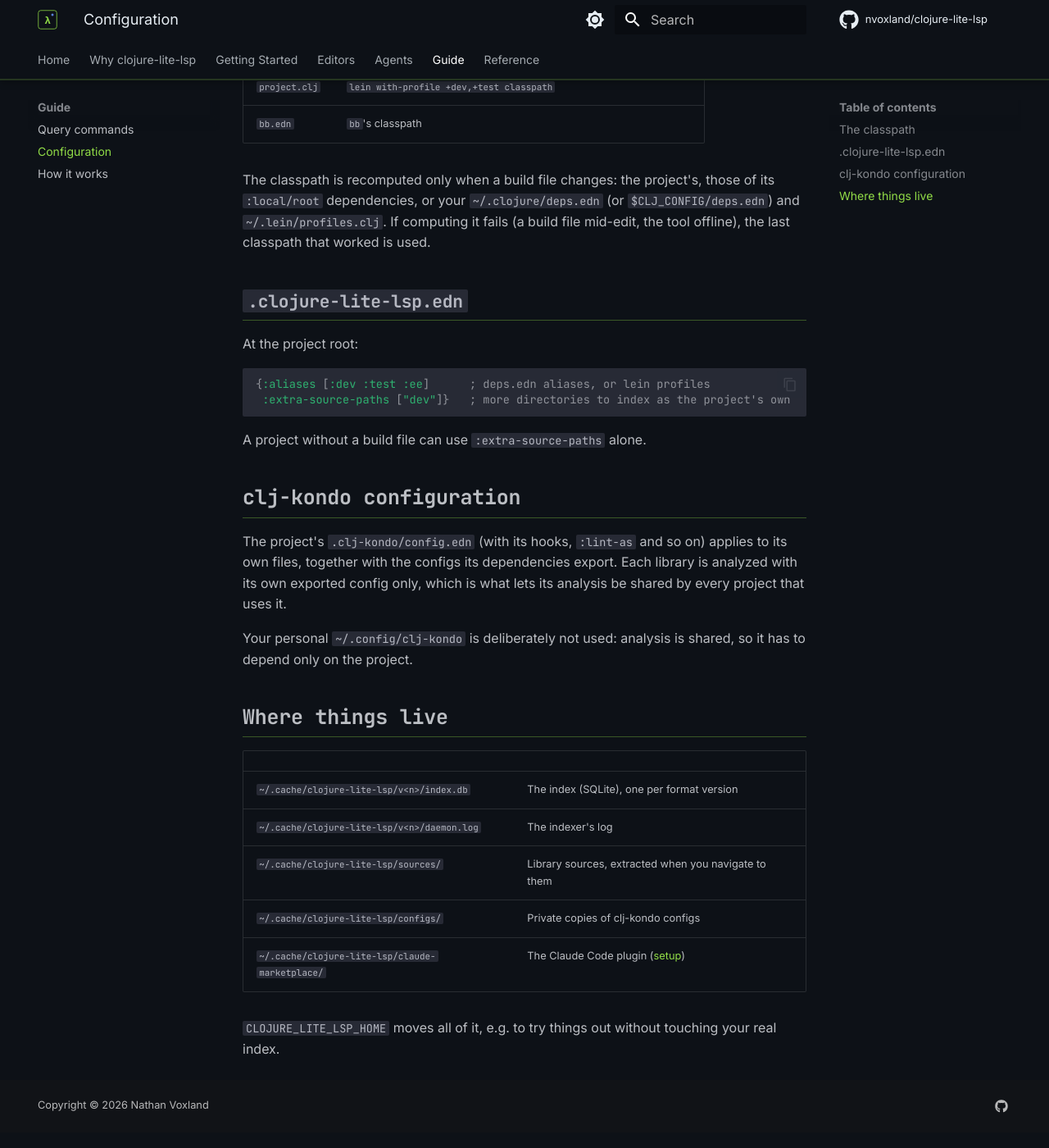
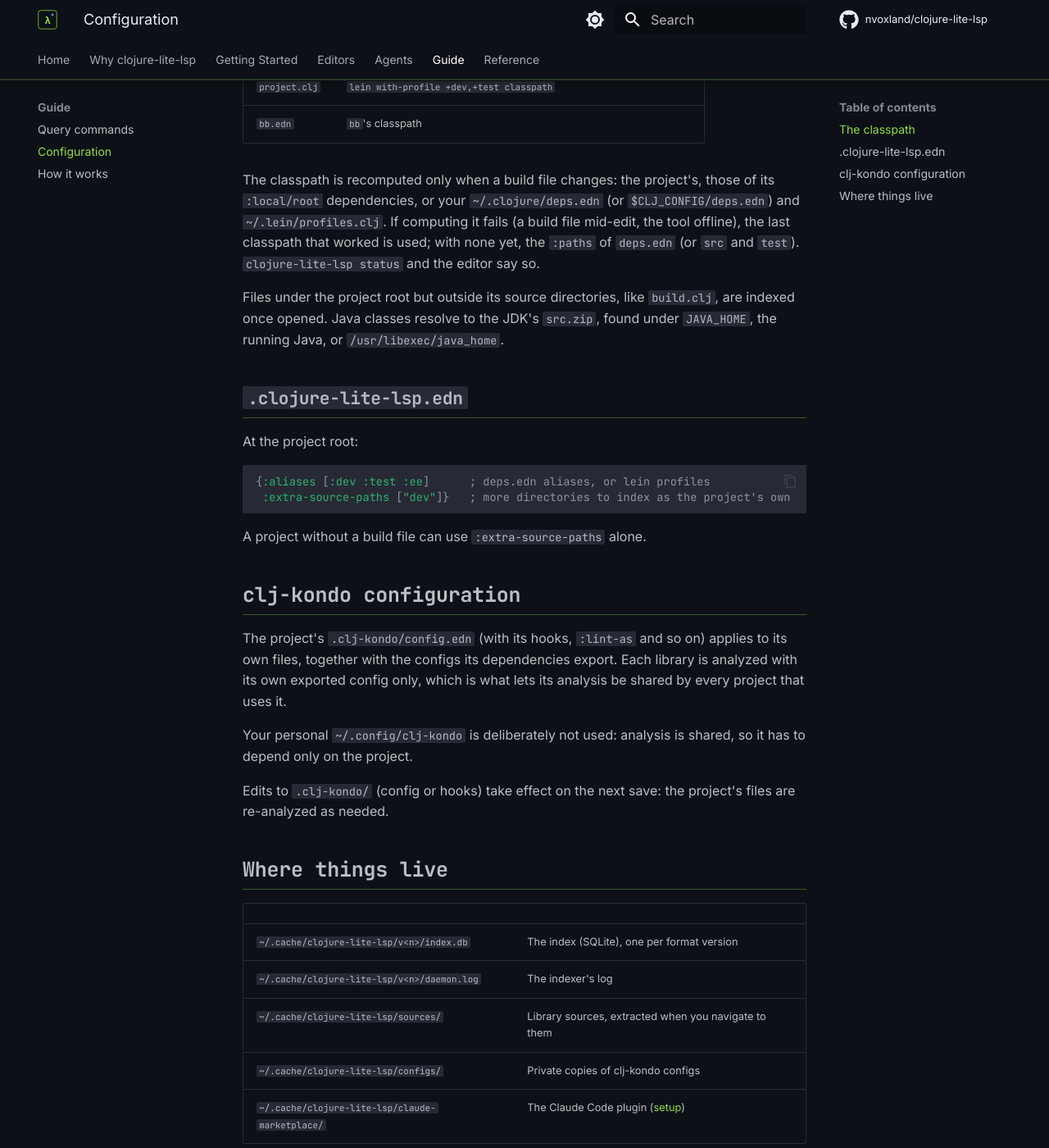
Before and after one commit to nvoxland/clojure-lite-lsp, an MkDocs documentation site: the page built from docs/guide/configuration.md, in a window 1280 px wide and 1400 px high, scrolled down 387 px. Shown: the whole window at 82% size. Built offline with MkDocs 1.6.1 and Material for MkDocs 9.7.7, drawn with Linux system fonts in a browser that asks for light colours; comment, search, counter and statistics services are not loaded.

Commit message:
Docs: classpath fallback, loose project files, .clj-kondo edits, JDK sources

```diff
--- a/docs/guide/configuration.md
+++ b/docs/guide/configuration.md
@@ -14,7 +14,13 @@ build file, and the clj-kondo configuration from its `.clj-kondo` directory.
 The classpath is recomputed only when a build file changes: the project's,
 those of its `:local/root` dependencies, or your `~/.clojure/deps.edn` (or
 `$CLJ_CONFIG/deps.edn`) and `~/.lein/profiles.clj`. If computing it fails (a build file mid-edit, the
-tool offline), the last classpath that worked is used.
+tool offline), the last classpath that worked is used; with none yet, the
+`:paths` of `deps.edn` (or `src` and `test`). `clojure-lite-lsp status` and the
+editor say so.
+
+Files under the project root but outside its source directories, like
+`build.clj`, are indexed once opened. Java classes resolve to the JDK's
+`src.zip`, found under `JAVA_HOME`, the running Java, or `/usr/libexec/java_home`.
 
 ## `.clojure-lite-lsp.edn`
 
@@ -37,6 +43,9 @@ lets its analysis be shared by every project that uses it.
 Your personal `~/.config/clj-kondo` is deliberately not used: analysis is
 shared, so it has to depend only on the project.
 
+Edits to `.clj-kondo/` (config or hooks) take effect on the next save: the
+project's files are re-analyzed as needed.
+
 ## Where things live
 
 | | |
```
Also changed, not shown: docs/reference/troubleshooting.md (+2 -1 lines).
